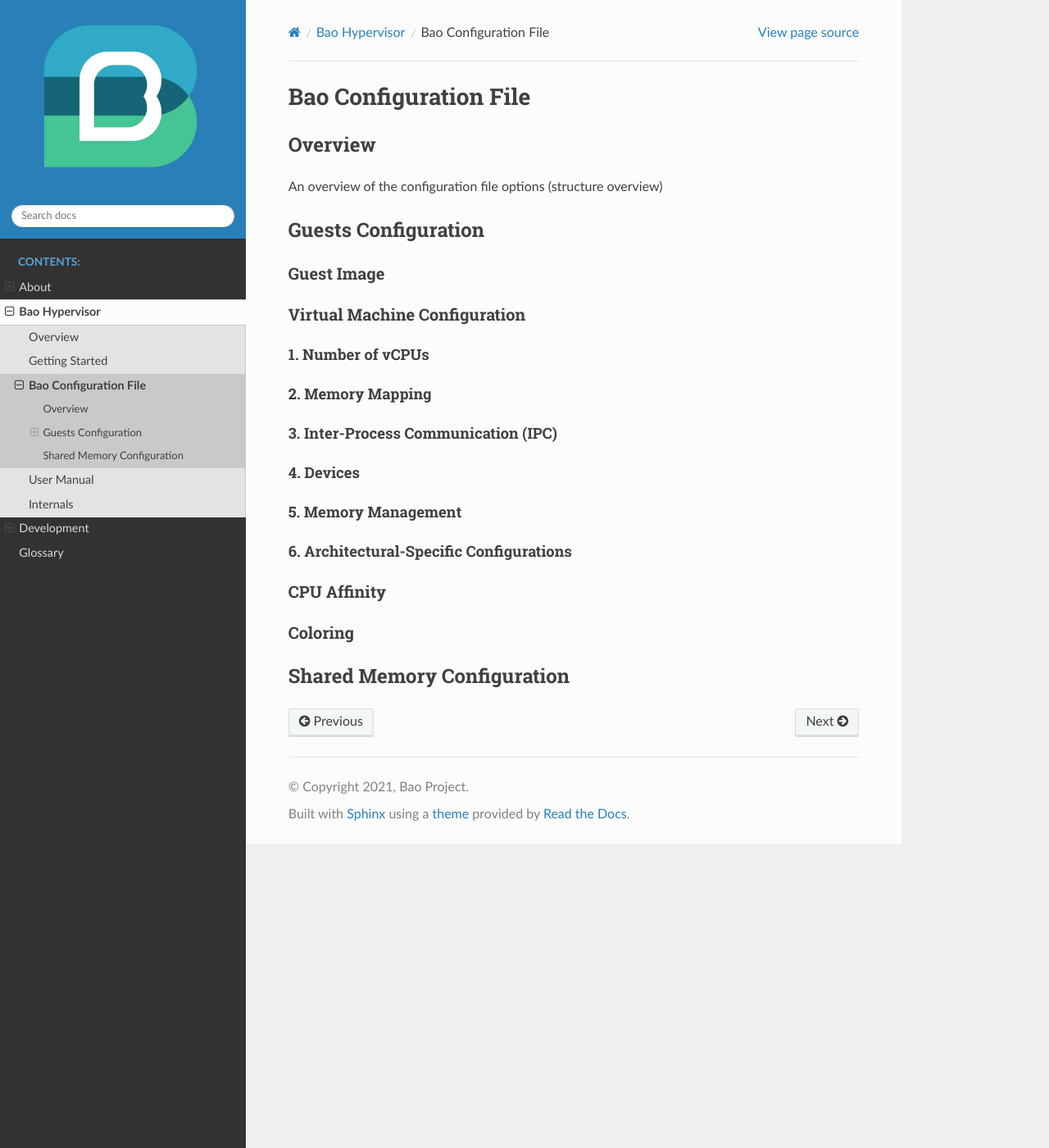
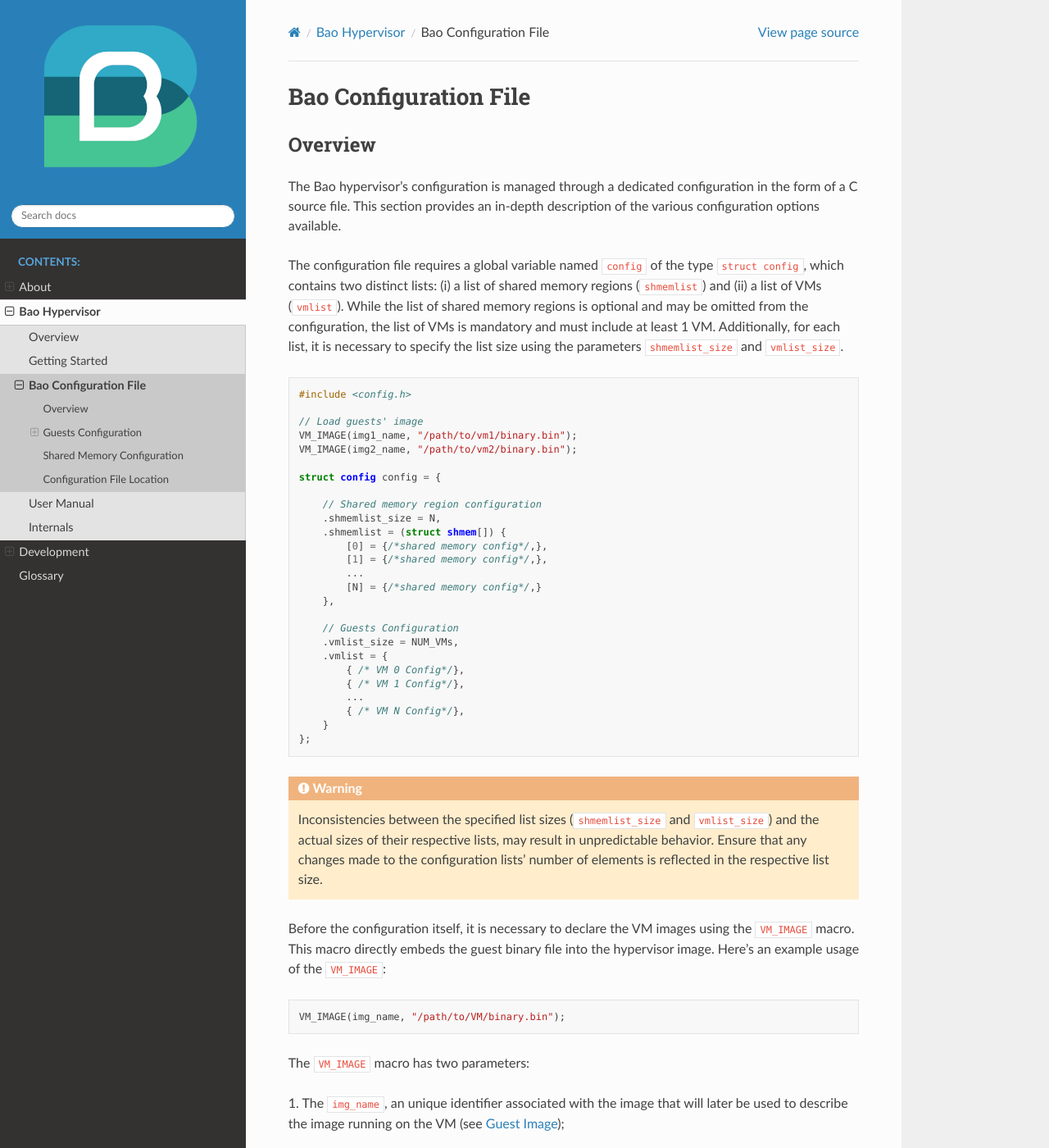
Before and after one commit to bao-project/bao-docs, a Sphinx documentation site: the page built from source/bao_hyp/config.rst, in a window 1280 px wide and 1400 px high. Shown: the whole window at 82% size. Built offline with Sphinx 7.4.7 and the Read the Docs theme 2.0.0, drawn with Linux system fonts in a browser that asks for light colours; some of the changed text lies outside the part shown.

Commit message:
feat(doc): include bao config overview
Signed-off-by: Diogo21Costa <diogoandreveigacosta@gmail.com>

```diff
--- a/source/bao_hyp/config.rst
+++ b/source/bao_hyp/config.rst
@@ -3,7 +3,67 @@ Bao Configuration File
 
 Overview
 --------
-An overview of the configuration file options (structure overview)
+The Bao hypervisor's configuration is managed through a dedicated configuration in the form of a C
+source file. This section provides an in-depth description of the various configuration options
+available.
+
+The configuration file requires a global variable named ``config`` of the type ``struct config``,
+which contains two distinct lists: (i) a list of shared memory regions (``shmemlist``) and (ii) a
+list of VMs (``vmlist``). While the list of shared memory regions is optional and may be omitted
+from the configuration, the list of VMs is mandatory and must include at least 1 VM. Additionally,
+for each list, it is necessary to specify the list size using the parameters ``shmemlist_size`` and
+``vmlist_size``.
+
+.. code-block:: c
+
+    #include <config.h>
+
+    // Load guests' image
+    VM_IMAGE(img1_name, "/path/to/vm1/binary.bin");
+    VM_IMAGE(img2_name, "/path/to/vm2/binary.bin");
+
+    struct config config = {
+
+        // Shared memory region configuration
+        .shmemlist_size = N,
+        .shmemlist = (struct shmem[]) {
+            [0] = {/*shared memory config*/,},
+            [1] = {/*shared memory config*/,},
+            ...
+            [N] = {/*shared memory config*/,}
+        },
+
+        // Guests Configuration
+        .vmlist_size = NUM_VMs,
+        .vmlist = {
+            { /* VM 0 Config*/},
+            { /* VM 1 Config*/},
+            ...
+            { /* VM N Config*/},
+        }
+    };
+
+.. warning::
+    Inconsistencies between the specified list sizes (``shmemlist_size`` and ``vmlist_size``) and
+    the actual sizes of their respective lists, may result in unpredictable behavior. Ensure that
+    any changes made to the configuration lists' number of elements is reflected in the respective
+    list size.
+
+Before the configuration itself, it is necessary to declare the VM images using the ``VM_IMAGE``
+macro. This macro directly embeds the guest binary file into the hypervisor image. Here's an example
+usage of the ``VM_IMAGE``:
+
+.. code-block:: c
+
+  VM_IMAGE(img_name, "/path/to/VM/binary.bin");
+
+The ``VM_IMAGE`` macro has two parameters:
+
+1. The ``img_name``, an unique identifier associated with the image that will later be used to
+describe the image running on the VM (see `Guest Image`_);
+
+2. A C string with the guest image's binary file path. It can be either an absolute path or a path
+relative to the config source file.
 
 Guests Configuration
 --------------------
@@ -40,3 +100,27 @@ Coloring
 
 Shared Memory Configuration
 ---------------------------
+
+Configuration File Location
+---------------------------
+
+The configuration files for the Bao hypervisor are stored in a designated folder known as the
+configuration repository , identified by the make variable ``CONFIG_REPO``. By default, the
+``CONFIG_REPO`` is set to the ``configs`` folder located in the top-level directory of the Bao
+hypervisor. However, users have the flexibility to specify a different folder by setting the
+``CONFIG_REPO`` option in the make command during the hypervisor building process. For instance, a
+typical build command for Bao would be:
+
+.. code-block:: console
+
+    make PLATFORM=target-platform\
+         CONFIG_REPO=/path/to/config\
+         CONFIG=config-name\
+
+Considering a configuration named ``config-name``, the configuration source file can be located in
+the ``CONFIG_REPO`` directory in two formats:
+
+**1. Single C Source File**: a C source file with the name ``config-name.c``.
+
+**2. Directory Format**: a directory named ``config-name``  with a single ``config.c`` file within
+it.
```
